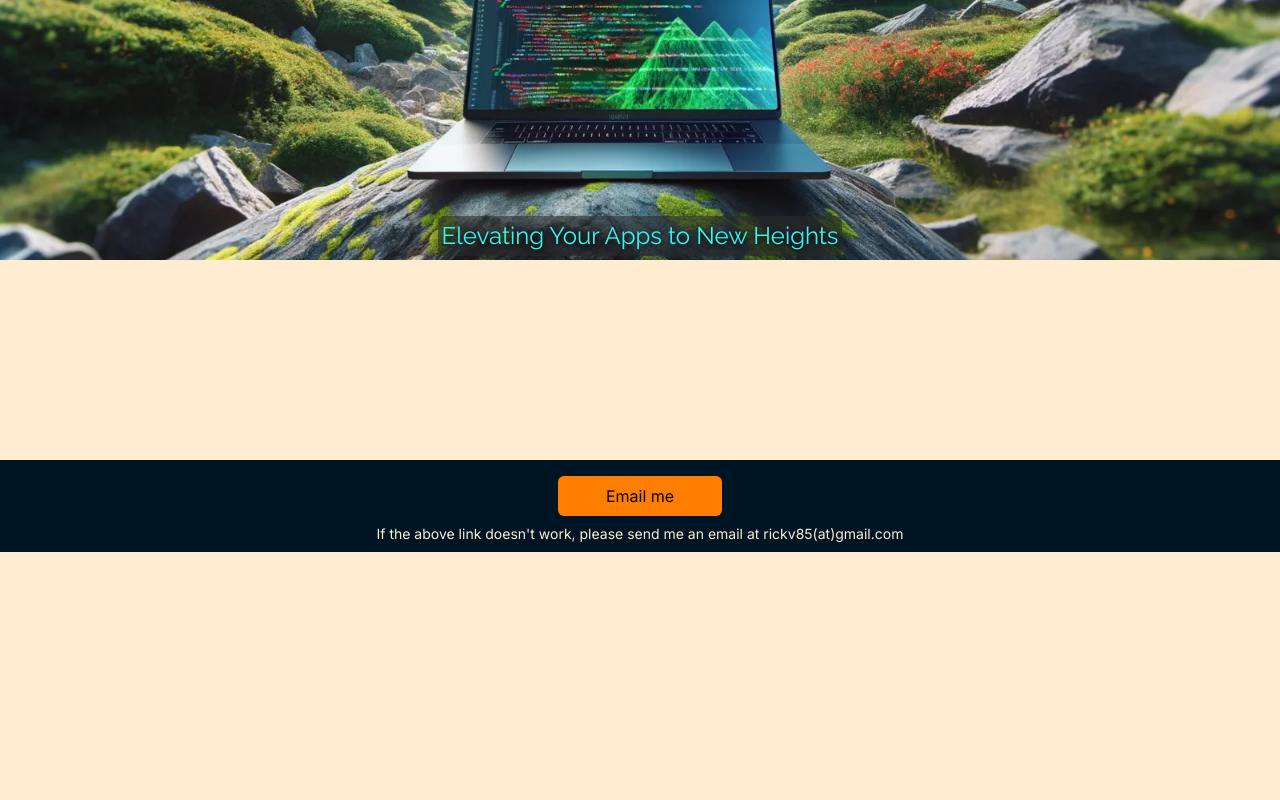
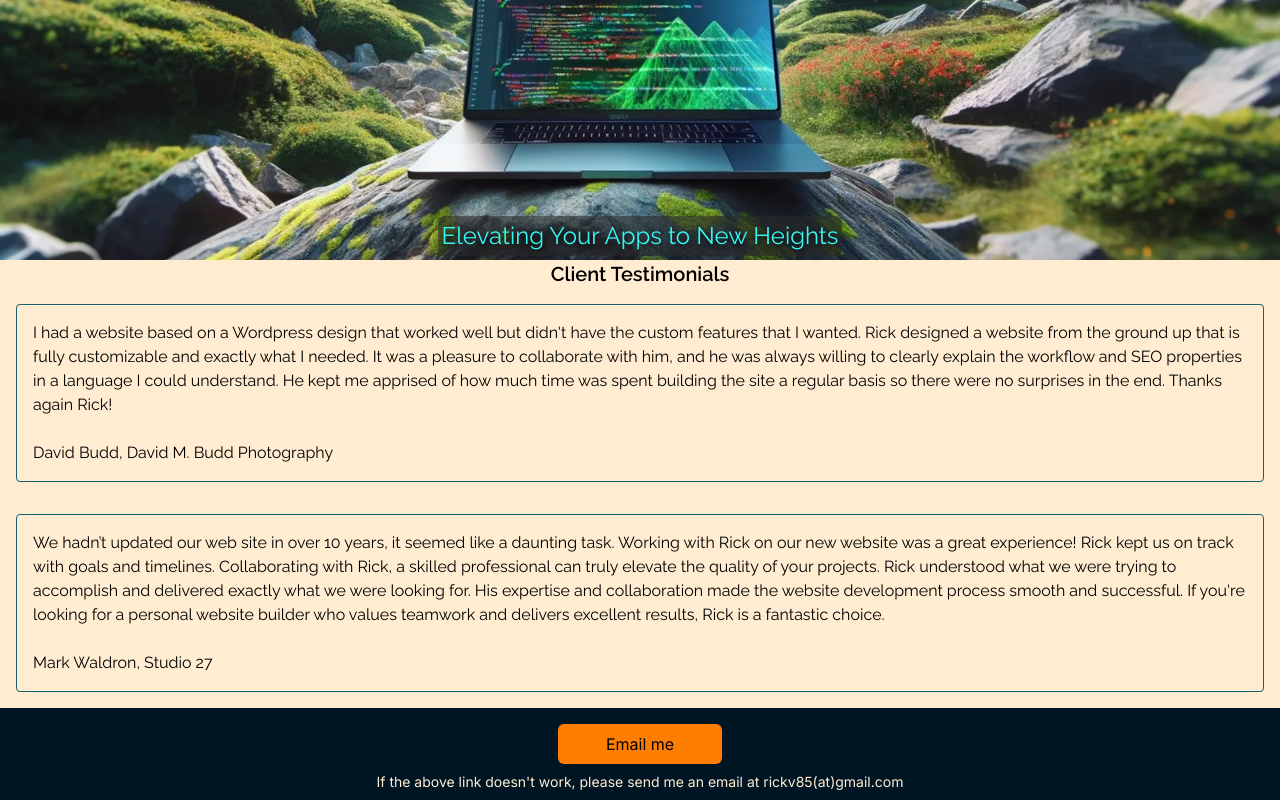
Before and after one commit to RickV85/rickvermeil.com_next, a Next.js app: page /freelance in a window 1280 px wide. Shown: the part 516-1316 px from the top of the page. Before the commit the page ends 1068 px from the top, so only its background shows below. Built offline with nearby package versions, Linux system fonts and the light colour scheme; a web font is replaced by a local one.

Commit message:
Create Testimonial, add 2 reviews, render in Freelance

```diff
--- /dev/null
+++ b/src/app/Components/Testemonials/Testimonials.tsx
@@ -0,0 +1,35 @@
+export default function Testimonials() {
+  const davidBudd = {
+    name: "David Budd",
+    company: "David M. Budd Photography",
+    quote: `I had a website based on a Wordpress design that worked well but didn't have the custom features that I wanted. Rick designed a website from the ground up that is fully customizable and exactly what I needed. It was a pleasure to collaborate with him, and he was always willing to clearly explain the workflow and SEO properties in a language I could understand. He kept me apprised of how much time was spent building the site a regular basis so there were no surprises in the end. Thanks again Rick!`,
+  };
+  const markWaldron = {
+    name: "Mark Waldron",
+    company: "Studio 27",
+    quote: `We hadn’t updated our web site in over 10 years, it seemed like a daunting task. Working with Rick on our new website was a great experience! Rick kept us on track with goals and timelines. Collaborating with Rick, a skilled professional can truly elevate the quality of your projects. Rick understood what we were trying to accomplish and delivered exactly what we were looking for. His expertise and collaboration made the website development process smooth and successful. If you're looking for a personal website builder who values teamwork and delivers excellent results, Rick is a fantastic choice.`,
+  };
+
+  const testimonials = [davidBudd, markWaldron];
+
+  const testimonialDisplay = () => {
+    const display = testimonials.map((data, i) => {
+      return (
+        <article
+          key={`testimonial-${i}`}
+          id={`${data.name.split(" ")[1].toString().toLowerCase()}Testimonial`}
+          className="mx-4 my-4 rounded border border-solid border-teal p-4"
+        >
+          <p>{data.quote}</p>
+          <br/>
+          <p>
+            {data.name}, {data.company}
+          </p>
+        </article>
+      );
+    });
+    return display;
+  };
+
+  return <>{testimonialDisplay()}</>;
+}
--- a/src/app/freelance/page.tsx
+++ b/src/app/freelance/page.tsx
@@ -3,15 +3,16 @@
 import Footer from "../Components/Footer/Footer";
 import Nav from "../Components/Nav/Nav";
 import Image from "next/image";
+import Testimonials from "../Components/Testemonials/Testimonials";
 
 export default function Freelance() {
   return (
     <>
       <Nav section="freelance" />
-      <main className=" flex w-screen flex-col items-center ">
+      <main className="flex w-screen flex-col items-center font-vws">
         <section
           id="heroSection"
-          className="flex flex-col items-center font-vws xl:max-w-[1600px] "
+          className="flex flex-col items-center xl:max-w-[1600px] "
         >
           <div
             id="heroImgContainer"
@@ -42,14 +43,17 @@ export default function Freelance() {
                 Vermeil Web Solutions
               </h2>
             </div>
-            <div className="mb-1  rounded-md bg-[#2a2a2a8e] p-1 text-center ">
+            <div className="mb-1 rounded-md bg-[#2a2a2a8e] p-1 text-center ">
               <p className="text-sm text-aqua drop-shadow-[1px_2px_3px_black] sm:text-base md:text-xl mdlg:text-2xl">
                 {"Elevating Your Apps to New Heights"}
               </p>
             </div>
           </div>
         </section>
-        <section id="testimonialsSection" className="h-[25vh]"></section>
+        <section id="testimonialsSection" className="h-fit w-screen flex flex-col items-center">
+          <h3 className="text-xl font-semibold">Client Testimonials</h3>
+          <Testimonials />
+        </section>
       </main>
       <Footer />
     </>
```
